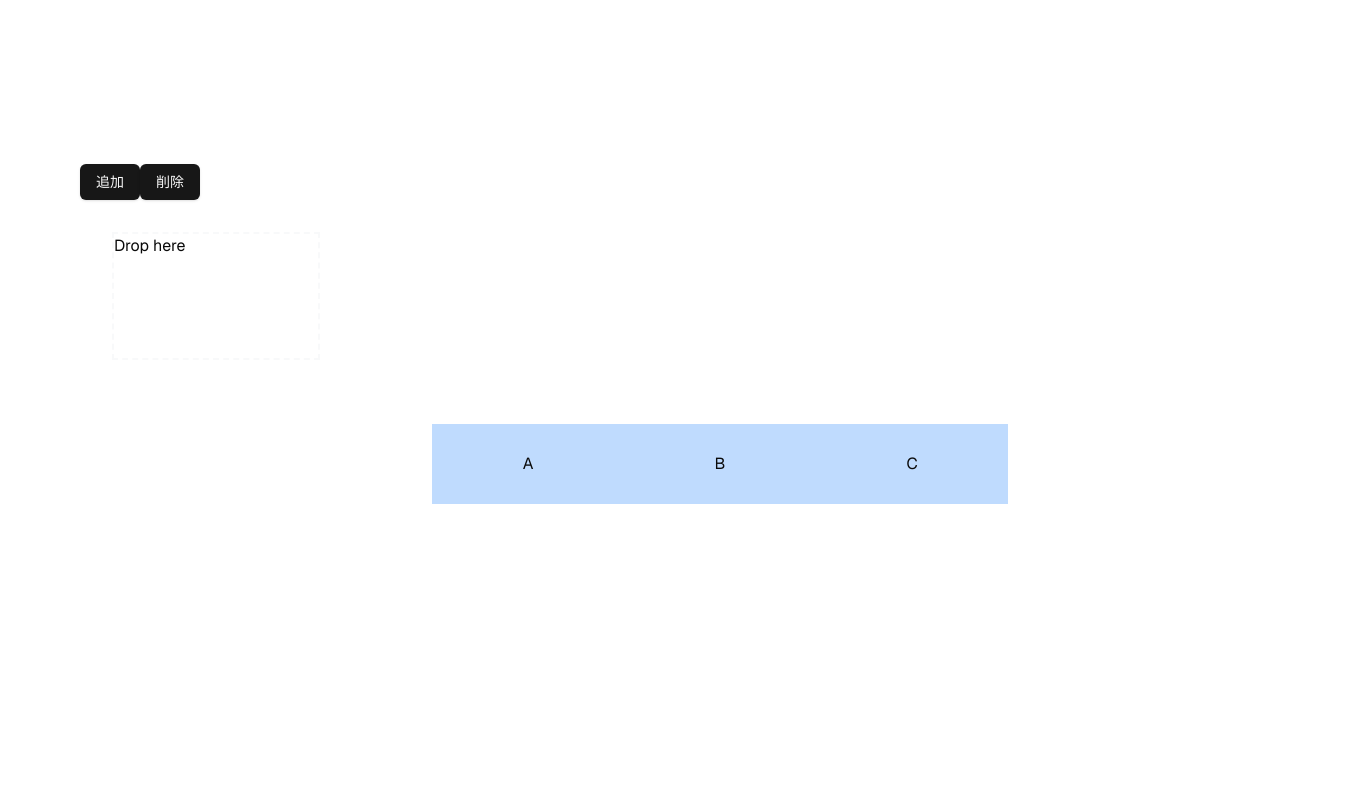
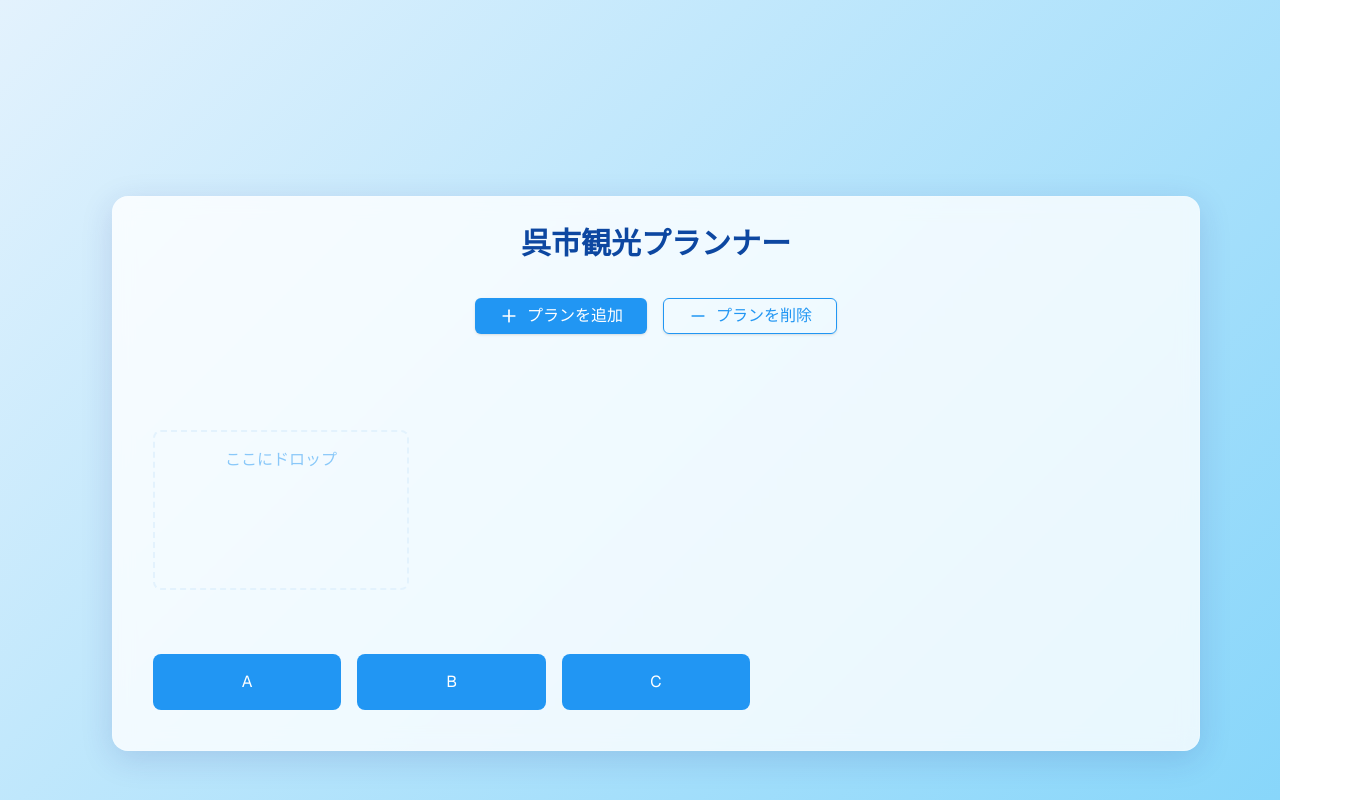
Before and after one commit to tomu-fujikawa/KURE-NAVI, a Next.js app: page / in a window 1280 px wide. Shown: the top 800 px of the page, 1360 px wide, since content can reach past the window. Built offline with nearby package versions, Linux system fonts and the light colour scheme.

Commit message:
UI修正

```diff
--- a/src/app/globals.css
+++ b/src/app/globals.css
@@ -2,8 +2,39 @@
 @tailwind components;
 @tailwind utilities;
 
+:root {
+  --kure-blue-light: #E3F2FD;
+  --kure-blue: #2196F3;
+  --kure-blue-dark: #1976D2;
+  --kure-navy: #0D47A1;
+  --kure-wave: #81D4FA;
+}
+
 body {
-  font-family: Arial, Helvetica, sans-serif;
+  background: linear-gradient(135deg, var(--kure-blue-light) 0%, var(--kure-wave) 100%);
+  min-height: 100vh;
+}
+
+.container-card {
+  background: rgba(255, 255, 255, 0.8);
+  backdrop-filter: blur(10px);
+  border-radius: 1rem;
+  box-shadow: 0 8px 32px 0 rgba(31, 38, 135, 0.15);
+  border: 1px solid rgba(255, 255, 255, 0.18);
+  padding: 1.5rem;
+}
+
+.draggable-item {
+  background: var(--kure-blue);
+  color: white;
+  border-radius: 0.5rem;
+  transition: all 0.3s ease;
+}
+
+.draggable-item:hover {
+  background: var(--kure-blue-dark);
+  transform: translateY(-2px);
+  box-shadow: 0 4px 12px rgba(0, 0, 0, 0.1);
 }
 
 @layer base {
--- a/src/components/App.tsx
+++ b/src/components/App.tsx
@@ -7,6 +7,8 @@ import { useState,useEffect } from 'react';
 import Papa from "papaparse";
 import { Button } from './ui/button';
 import TimePicker from './TimePicker';
+import TimePickerContainer from './TimePickerContainer';
+import { Plus, Minus } from 'lucide-react';
 
 interface data {
   location_name: string;
@@ -95,79 +97,213 @@ console.log("choices",choices);
       setContainers(newContainers);
     }
   }
+
+  const handleTimeChange = (itemId: string, time: string) => {
+    setFamily(prevFamily =>
+      prevFamily.map(item =>
+        item.child?.location_name === itemId
+          ? { ...item, time: time }
+          : item
+      )
+    );
+  };
+
+  const styles = {
+    container: {
+      padding: '2rem',
+      width: '90vw',
+      margin: '0 auto',
+    },
+    card: {
+      width: '100%',
+      margin: '0 auto',
+    },
+    scrollContainer: {
+      width: '100%',
+      overflowX: 'auto',
+      display: 'flex',
+      flexDirection: 'column' as const,
+      gap: '1rem',
+    },
+    timePickerAndDroppableWrapper: {
+      display: 'flex',
+      minWidth: 'min-content',
+      gap: '1.5rem',
+      padding: '1rem',
+    },
+    droppableBox: {
+      position: 'relative',
+      width: '16rem',
+      minHeight: '10rem',
+      border: '2px dashed var(--kure-blue-light)',
+      borderRadius: '0.5rem',
+      padding: '1rem',
+    },
+    choicesContainer: {
+      display: 'grid',
+      gridTemplateColumns: 'repeat(5, 1fr)', // 5列のグリッド
+      gap: '1rem',
+      padding: '1rem',
+      width: '100%',
+    },
+    draggableItemInChoices: {
+      padding: '1rem',
+      width: '100%',
+      textAlign: 'center' as const,
+    },
+    title: {
+      fontSize: '1.875rem',
+      fontWeight: 'bold',
+      color: 'var(--kure-navy)',
+      marginBottom: '2rem',
+      textAlign: 'center',
+    },
+    buttonContainer: {
+      display: 'flex',
+      gap: '1rem',
+      marginBottom: '2rem',
+      justifyContent: 'center',
+    },
+    addButton: {
+      backgroundColor: 'var(--kure-blue)',
+      color: 'white',
+      display: 'flex',
+      alignItems: 'center',
+      gap: '0.5rem',
+      padding: '0.75rem 1.5rem',
+      fontSize: '1rem',
+    },
+    deleteButton: {
+      border: '1px solid var(--kure-blue)',
+      color: 'var(--kure-blue)',
+      display: 'flex',
+      alignItems: 'center',
+      gap: '0.5rem',
+      padding: '0.75rem 1.5rem',
+      fontSize: '1rem',
+      backgroundColor: 'transparent',
+    },
+    mainContent: {
+      display: 'flex',
+      flexDirection: 'column' as const,
+      alignItems: 'center',
+      width: '100%',
+      gap: '2rem',
+    },
+    droppableContainer: {
+      width: '100%',
+      overflowX: 'auto',
+    },
+    droppableWrapper: {
+      display: 'flex',
+      minWidth: 'min-content',
+      gap: '1.5rem',
+      padding: '1rem',
+    },
+    draggableContent: {
+      display: 'flex',
+      flexDirection: 'column',
+      alignItems: 'center',
+      width: '100%',
+      height: '100%',
+    },
+    draggableItem: {
+      width: '100%',
+      height: '100%',
+      padding: '1rem',
+      minHeight: '8rem',
+      display: 'flex',
+      alignItems: 'center',
+      justifyContent: 'center',
+    },
+    itemText: {
+      display: 'flex',
+      flexDirection: 'column',
+      alignItems: 'center',
+      gap: '0.5rem',
+    },
+    dropPlaceholder: {
+      display: 'flex',
+      alignItems: 'center',
+      justifyContent: 'center',
+      height: '100%',
+      textAlign: 'center',
+      color: 'var(--kure-blue)',
+      opacity: 0.5,
+    },
+  };
+
   return (
-    <div>
-      <Button onClick={addPlan}>
-        追加
+    <div style={styles.container}>
+      <div style={styles.card} className="container-card">
+        <h1 style={styles.title as React.CSSProperties}>呉市観光プランナー</h1>
+
+        <div style={styles.buttonContainer}>
+          <Button onClick={addPlan} style={styles.addButton}>
+            <Plus style={{ width: '1.25rem', height: '1.25rem' }} />
+            プランを追加
           </Button>
-      <Button onClick={deletePlan}>
-        削除
+          <Button onClick={deletePlan} style={styles.deleteButton}>
+            <Minus style={{ width: '1.25rem', height: '1.25rem' }} />
+            プランを削除
           </Button>
+        </div>
 
         <DndContext onDragEnd={handleDragEnd}>
-  <div className='flex flex-col items-center w-screen h-screen gap-8'>
-    <div className='w-full overflow-x-auto'>
-      <div className='flex min-w-min gap-4 p-8'>
+          <div style={styles.mainContent}>
+            <div style={styles.scrollContainer as React.CSSProperties}>
+              <div style={styles.timePickerAndDroppableWrapper}>
                 {containers.map((id) => (
-          <Droppable key={id} id={id} isOverAddClass="bg-green-700">
-            <div className='relative w-52 min-h-[8rem] border-2 border-dashed border-gray-100/50'>
+                  <div key={id} style={{ width: '16rem' }}>
+                    <TimePickerContainer
+                      containers={[id]}
+                      family={family}
+                      onTimeChange={handleTimeChange}
+                    />
+                    <Droppable id={id}>
+                      <div style={styles.droppableBox as React.CSSProperties}>
                         {family.length > 0 ? (
                           (() => {
                             const foundItem = family.find((item) => item.parentId === id);
                             return foundItem ? (
-                    <div className="flex flex-col items-center">
-                      <div className="absolute -top-8 w-full flex justify-center">
-                        <TimePicker
-                          onChange={(time) => handleTimeChange(foundItem.child?.location_name || '', time)}
-                        />
-                      </div>
-                      <Draggable key={foundItem.child?.location_name || ''} id={foundItem.child?.location_name || ''}>
-                        <div key={foundItem.child?.location_name || ''} id={foundItem.child?.location_name || ''}
-                          className='cursor-grab w-48 h-20 bg-blue-200 flex justify-center items-center m-1'>
-                          <div className="flex flex-col items-center">
-                            <span>{foundItem.child?.location_name}</span>
-                            {foundItem.time && (
-                              <span className="text-sm text-gray-600">{foundItem.time}</span>
-                            )}
+                              <div style={styles.draggableContent as React.CSSProperties}>
+                                <Draggable key={foundItem.child?.location_name} id={foundItem.child?.location_name || ''}>
+                                  <div style={styles.draggableItem} className="draggable-item">
+                                    <div style={styles.itemText as React.CSSProperties}>
+                                      <span style={{ fontWeight: 500, textAlign: 'center' }}>
+                                        {foundItem.child?.location_name}
+                                      </span>
                                     </div>
                                   </div>
                                 </Draggable>
                               </div>
-                  ) : 'Drop here';
+                            ) : (
+                              <div style={styles.dropPlaceholder as React.CSSProperties}>ここにドロップ</div>
+                            );
                           })()
-              ) : 'Drop here'}
+                        ) : (
+                          <div style={styles.dropPlaceholder as React.CSSProperties}>ここにドロップ</div>
+                        )}
                       </div>
                     </Droppable>
+                  </div>
                 ))}
               </div>
             </div>
-             {/* ドラッグするアイテム */}
-             <div className='flex h-20'>
-      {choices?.map((items:any)=>{
-        return(
+
+            <div style={styles.choicesContainer}>
+              {choices?.map((items: any) => (
                 <Draggable key={items.location_name} id={items.location_name}>
-            <div key={items.location_name} id={items.location_name} className='cursor-grab w-48 h-20 bg-blue-200 flex justify-center items-center'>
+                  <div className="draggable-item" style={styles.draggableItemInChoices as React.CSSProperties}>
                     {items.location_name}
                   </div>
                 </Draggable>
-        )
-      })}
+              ))}
             </div>
-  </div>
-
-  <div>
-        <h1>CSV Data</h1>
-        <ul>
-            {data.map((spot:any, index:number) => (
-                <li key={index}>
-                    {spot.location_name} - {spot.latitude} - {spot.longitude} - {spot.image_url}
-                </li>
-            ))}
-        </ul>
           </div>
         </DndContext>
       </div>
-
+    </div>
   );
 
   function handleDragEnd(event: DragEndEvent) {
@@ -219,13 +355,4 @@ console.log("choices",choices);
       }
     }
   }
-
-  const handleTimeChange = (itemId: string, time: string) => {
-    setFamily(family.map(item => {
-      if (item.child?.location_name === itemId) {
-        return { ...item, time };
 }
-      return item;
-    }));
-  };
-}
--- a/src/components/Droppable.tsx
+++ b/src/components/Droppable.tsx
@@ -6,13 +6,22 @@ type DroppableProps = {
   isOverAddClass?: string;
 };
 
-export default function Droppable({children, id, isOverAddClass}: DroppableProps) {
+export default function Droppable({children, id}: DroppableProps) {
   const {isOver, setNodeRef} = useDroppable({
     id: id,
   });
 
+  const styles = {
+    container: {
+      backgroundColor: isOver ? 'var(--kure-wave)' : 'transparent',
+      opacity: isOver ? 0.3 : 1,
+      transition: 'all 0.2s ease',
+
+    }
+  };
+
   return (
-    <div ref={setNodeRef} className={isOver && isOverAddClass ? isOverAddClass : ""}>
+    <div ref={setNodeRef} style={styles.container}>
       {children}
     </div>
   );
--- a/src/components/TimePicker.tsx
+++ b/src/components/TimePicker.tsx
@@ -1,12 +1,38 @@
-import React, { useState } from 'react';
+import React, { useState, useEffect } from 'react';
 
 type TimePickerProps = {
   onChange: (time: string) => void;
+  initialTime?: string;
 };
 
-export default function TimePicker({ onChange }: TimePickerProps) {
+export default function TimePicker({ onChange, initialTime }: TimePickerProps) {
   const [hour, setHour] = useState('00');
   const [minute, setMinute] = useState('00');
+
+  const styles = {
+    container: {
+      display: 'flex',
+      gap: '0.25rem',
+      alignItems: 'center',
+      backgroundColor: 'white',
+      padding: '0.5rem',
+      borderRadius: '0.375rem',
+      boxShadow: '0 1px 2px rgba(0, 0, 0, 0.05)',
+    },
+    select: {
+      padding: '0.25rem',
+      borderRadius: '0.375rem',
+      fontSize: '0.875rem',
+    }
+  };
+
+  useEffect(() => {
+    if (initialTime) {
+      const [h, m] = initialTime.split(':');
+      setHour(h);
+      setMinute(m);
+    }
+  }, [initialTime]);
 
   const hours = Array.from({ length: 24 }, (_, i) => i.toString().padStart(2, '0'));
   const minutes = Array.from({ length: 12 }, (_, i) => (i * 5).toString().padStart(2, '0'));
@@ -21,28 +47,24 @@ export default function TimePicker({ onChange }: TimePickerProps) {
   };
 
   return (
-    <div className="flex gap-1 items-center">
+    <div style={styles.container}>
       <select
         value={hour}
         onChange={(e) => handleChange('hour', e.target.value)}
-        className="p-1 rounded-md text-sm"
+        style={styles.select}
       >
         {hours.map((h) => (
-          <option key={h} value={h}>
-            {h}
-          </option>
+          <option key={h} value={h}>{h}</option>
         ))}
       </select>
       <span>:</span>
       <select
         value={minute}
         onChange={(e) => handleChange('minute', e.target.value)}
-        className="p-1 rounded-md text-sm"
+        style={styles.select}
       >
         {minutes.map((m) => (
-          <option key={m} value={m}>
-            {m}
-          </option>
+          <option key={m} value={m}>{m}</option>
         ))}
       </select>
     </div>
--- /dev/null
+++ b/src/components/TimePickerContainer.tsx
@@ -0,0 +1,43 @@
+import React from 'react';
+import TimePicker from './TimePicker';
+
+interface TimePickerContainerProps {
+  containers: string[];
+  family: any[];
+  onTimeChange: (itemId: string, time: string) => void;
+}
+
+export default function TimePickerContainer({ containers, family, onTimeChange }: TimePickerContainerProps) {
+  const styles = {
+    container: {
+      display: 'flex',
+      gap: '1.5rem',
+      marginBottom: '1rem',
+      width: '100%',
+      overflowX: 'auto',
+      padding: '1rem',
+    },
+    timePickerWrapper: {
+      width: '16rem',
+      display: 'flex',
+      justifyContent: 'center',
+    }
+  };
+  return (
+    <div style={styles.container as React.CSSProperties}>
+      {containers.map((id) => {
+        const foundItem = family.find((item) => item.parentId === id);
+        return (
+          <div key={id} style={styles.timePickerWrapper}>
+            {foundItem && (
+              <TimePicker
+                onChange={(time) => onTimeChange(foundItem.child?.location_name || '', time)}
+                initialTime={foundItem.time}
+              />
+            )}
+          </div>
+        );
+      })}
+    </div>
+  );
+}
```
Also changed, not shown: src/components/Draggable.tsx (+9 -1 lines). Lines whose indentation alone changed are shown as unchanged.
